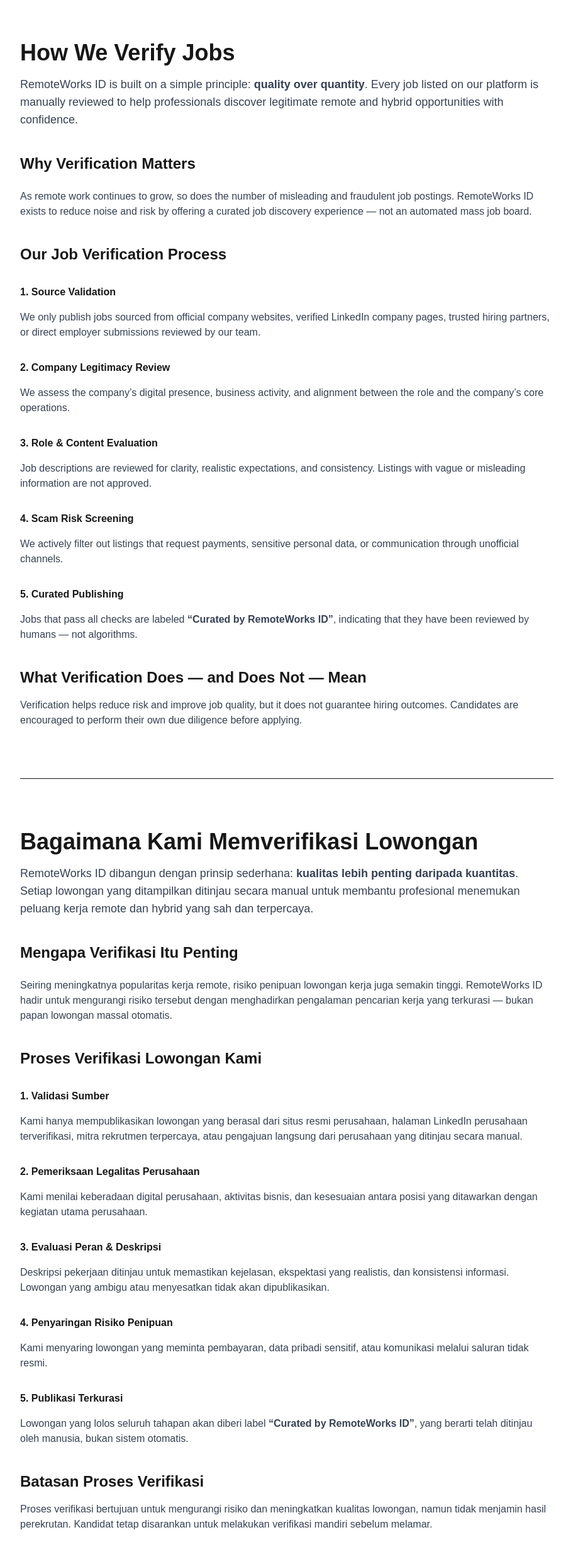
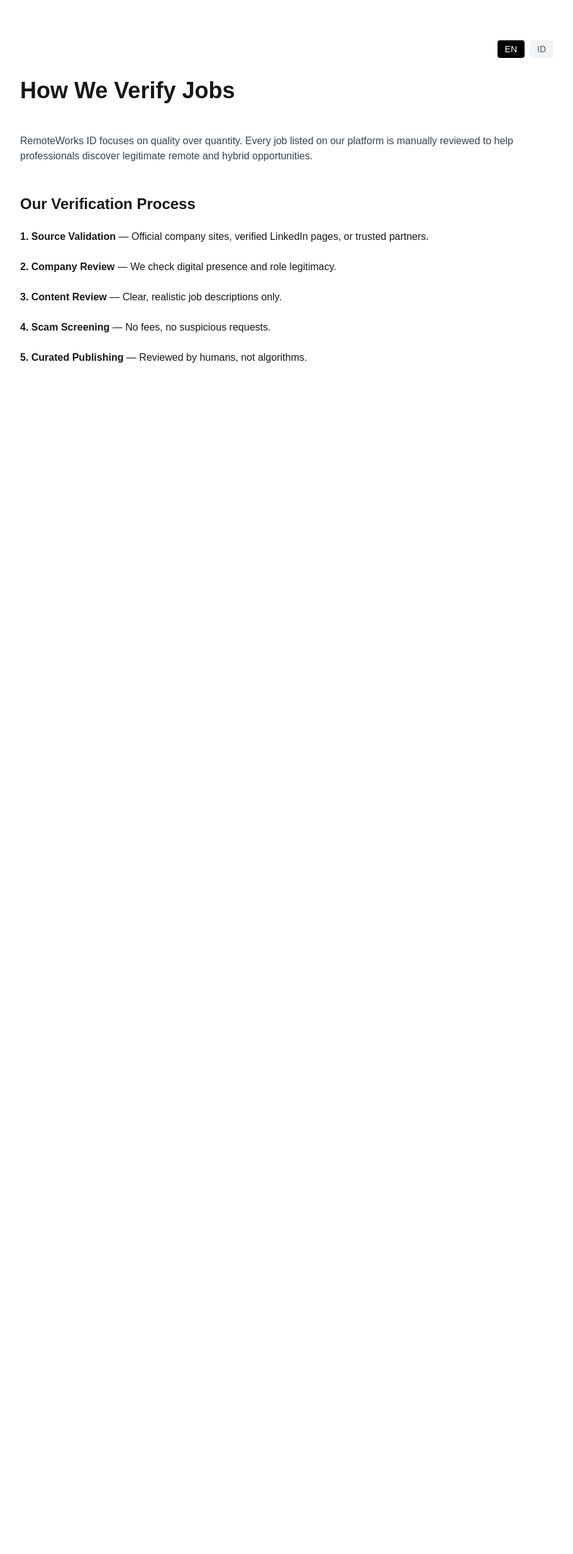
Before and after one commit to megakasmin/remoteworks-id, a Next.js app: page /verify in a window 1280 px wide. Shown: the top 2468 px of the page at 63% size, without its empty margins (184-1095 px from the left). After the commit the page ends 800 px from the top, so only its background shows below. Built offline with nearby package versions, Linux system fonts and the light colour scheme.

Commit message:
Add bilingual Verify and Trust & Safety pages with toggle

```diff
--- /dev/null
+++ b/app/trust-and-safety/TrustSafetyClient.tsx
@@ -0,0 +1,24 @@
+"use client";
+
+import { useState } from "react";
+import LanguageToggle from "@/components/LanguageToggle";
+
+export default function TrustSafetyClient({
+  en,
+  id,
+}: {
+  en: React.ReactNode;
+  id: React.ReactNode;
+}) {
+  const [lang, setLang] = useState<"en" | "id">("en");
+
+  return (
+    <>
+      <div className="flex justify-end mb-8">
+        <LanguageToggle language={lang} onChange={setLang} />
+      </div>
+
+      {lang === "en" ? en : id}
+    </>
+  );
+}
--- a/app/trust-and-safety/page.tsx
+++ b/app/trust-and-safety/page.tsx
@@ -1,135 +1,69 @@
 import type { Metadata } from "next";
+import TrustSafetyClient from "./TrustSafetyClient";
 
 export const metadata: Metadata = {
   title: "Trust & Safety — RemoteWorks ID",
   description:
-    "Learn how RemoteWorks ID protects job seekers, handles reports, and promotes a safe and transparent job discovery experience.",
+    "Learn how RemoteWorks ID protects users and promotes a safe, scam-free job discovery experience.",
 };
 
 export default function TrustSafetyPage() {
   return (
-    <main className="max-w-4xl mx-auto px-6 py-16 space-y-16">
-      {/* ================= ENGLISH ================= */}
-      <section className="space-y-8">
+    <main className="max-w-4xl mx-auto px-6 py-16">
+      <TrustSafetyClient
+        en={
+          <section className="space-y-10">
             <h1 className="text-4xl font-bold">Trust & Safety</h1>
 
-        <p className="text-gray-700">
-          RemoteWorks ID is committed to providing a safe, transparent, and
-          trustworthy job discovery experience for professionals seeking remote
-          and hybrid opportunities.
+            <p>
+              RemoteWorks ID is committed to providing a safe and transparent job
+              discovery experience.
             </p>
 
-        <div className="space-y-6">
-          <div>
-            <h2 className="text-2xl font-semibold">Our Commitment</h2>
-            <p className="text-gray-700 mt-2">
-              We aim to reduce exposure to job scams, misleading listings, and
-              unethical recruitment practices. While we curate job listings,
-              user awareness and responsible decision-making remain essential.
+            <ul className="list-disc list-inside space-y-2">
+              <li>No application fees</li>
+              <li>No requests for sensitive personal data</li>
+              <li>Communication via official company channels only</li>
+            </ul>
+
+            <p>
+              Report suspicious listings to{" "}
+              <strong>support@remoteworksid.com</strong>.
             </p>
-          </div>
 
-          <div>
-            <h2 className="text-2xl font-semibold">User Safety Guidelines</h2>
-            <ul className="list-disc list-inside text-gray-700 mt-2 space-y-1">
-              <li>Never pay fees to apply for a job</li>
-              <li>
-                Avoid sharing sensitive personal or financial information
-              </li>
-              <li>Communicate through official company channels only</li>
-            </ul>
-            <p className="text-gray-700 mt-2">
-              RemoteWorks ID will never request payments from job seekers.
+            <p className="text-sm text-gray-600">
+              RemoteWorks ID is not an employer and does not guarantee hiring
+              outcomes.
             </p>
-          </div>
-
-          <div>
-            <h2 className="text-2xl font-semibold">
-              Reporting Suspicious Listings
-            </h2>
-            <p className="text-gray-700 mt-2">
-              If you encounter a job listing that appears misleading,
-              suspicious, or unethical, please report it to us immediately.
-            </p>
-            <p className="font-medium mt-2">
-              Email: support@remoteworksid.com
-            </p>
-          </div>
-
-          <div>
-            <h2 className="text-2xl font-semibold">Disclaimer</h2>
-            <p className="text-gray-700 mt-2">
-              RemoteWorks ID is not an employer and does not guarantee hiring
-              outcomes. We act solely as a curated job discovery platform and
-              encourage users to conduct their own due diligence before
-              applying.
-            </p>
-          </div>
-        </div>
           </section>
-
-      {/* ================= INDONESIAN ================= */}
-      <section className="space-y-8 border-t pt-16">
+        }
+        id={
+          <section className="space-y-10">
             <h1 className="text-4xl font-bold">Keamanan & Kepercayaan</h1>
 
-        <p className="text-gray-700">
-          RemoteWorks ID berkomitmen untuk menyediakan pengalaman pencarian
-          lowongan kerja yang aman, transparan, dan dapat dipercaya bagi para
-          profesional yang mencari pekerjaan remote dan hybrid.
+            <p>
+              RemoteWorks ID berkomitmen menyediakan pengalaman pencarian kerja
+              yang aman dan transparan.
             </p>
 
-        <div className="space-y-6">
-          <div>
-            <h2 className="text-2xl font-semibold">Komitmen Kami</h2>
-            <p className="text-gray-700 mt-2">
-              Kami berupaya mengurangi risiko penipuan lowongan kerja, informasi
-              yang menyesatkan, dan praktik rekrutmen yang tidak etis. Meskipun
-              lowongan dikurasi, kewaspadaan pengguna tetap sangat penting.
+            <ul className="list-disc list-inside space-y-2">
+              <li>Tidak ada biaya melamar</li>
+              <li>Tidak meminta data pribadi sensitif</li>
+              <li>Gunakan saluran resmi perusahaan</li>
+            </ul>
+
+            <p>
+              Laporkan lowongan mencurigakan ke{" "}
+              <strong>support@remoteworksid.com</strong>.
             </p>
-          </div>
 
-          <div>
-            <h2 className="text-2xl font-semibold">
-              Panduan Keamanan untuk Pencari Kerja
-            </h2>
-            <ul className="list-disc list-inside text-gray-700 mt-2 space-y-1">
-              <li>Jangan pernah membayar biaya untuk melamar pekerjaan</li>
-              <li>
-                Hindari membagikan data pribadi atau keuangan yang sensitif
-              </li>
-              <li>
-                Berkomunikasilah hanya melalui saluran resmi perusahaan
-              </li>
-            </ul>
-            <p className="text-gray-700 mt-2">
-              RemoteWorks ID tidak pernah meminta pembayaran dari pencari kerja.
+            <p className="text-sm text-gray-600">
+              RemoteWorks ID bukan pihak pemberi kerja dan tidak menjamin hasil
+              perekrutan.
             </p>
-          </div>
-
-          <div>
-            <h2 className="text-2xl font-semibold">
-              Melaporkan Lowongan Mencurigakan
-            </h2>
-            <p className="text-gray-700 mt-2">
-              Jika Anda menemukan lowongan yang mencurigakan atau menyesatkan,
-              silakan laporkan kepada kami.
-            </p>
-            <p className="font-medium mt-2">
-              Email: support@remoteworksid.com
-            </p>
-          </div>
-
-          <div>
-            <h2 className="text-2xl font-semibold">Penafian</h2>
-            <p className="text-gray-700 mt-2">
-              RemoteWorks ID bukan pihak pemberi kerja dan tidak menjamin hasil
-              perekrutan. Kami berfungsi sebagai platform kurasi lowongan kerja
-              dan menyarankan pengguna untuk melakukan verifikasi mandiri
-              sebelum melamar.
-            </p>
-          </div>
-        </div>
           </section>
+        }
+      />
     </main>
   );
 }
--- /dev/null
+++ b/app/verify/VerifyClient.tsx
@@ -0,0 +1,24 @@
+"use client";
+
+import { useState } from "react";
+import LanguageToggle from "@/components/LanguageToggle";
+
+export default function VerifyClient({
+  en,
+  id,
+}: {
+  en: React.ReactNode;
+  id: React.ReactNode;
+}) {
+  const [lang, setLang] = useState<"en" | "id">("en");
+
+  return (
+    <>
+      <div className="flex justify-end mb-8">
+        <LanguageToggle language={lang} onChange={setLang} />
+      </div>
+
+      {lang === "en" ? en : id}
+    </>
+  );
+}
--- a/app/verify/page.tsx
+++ b/app/verify/page.tsx
@@ -1,4 +1,5 @@
 import type { Metadata } from "next";
+import VerifyClient from "./VerifyClient";
 
 export const metadata: Metadata = {
   title: "How We Verify Jobs — RemoteWorks ID",
@@ -8,184 +9,86 @@
 
 export default function VerifyPage() {
   return (
-    <main className="max-w-4xl mx-auto px-6 py-16 space-y-20">
-      {/* ================= ENGLISH ================= */}
-      <section className="space-y-10">
-        <header className="space-y-4">
+    <main className="max-w-4xl mx-auto px-6 py-16">
+      <VerifyClient
+        en={
+          <section className="space-y-12">
             <h1 className="text-4xl font-bold">How We Verify Jobs</h1>
-          <p className="text-lg text-gray-700">
-            RemoteWorks ID is built on a simple principle:{" "}
-            <strong>quality over quantity</strong>.
-            Every job listed on our platform is manually reviewed to help
-            professionals discover legitimate remote and hybrid opportunities
-            with confidence.
+
+            <p className="text-gray-700">
+              RemoteWorks ID focuses on quality over quantity. Every job listed
+              on our platform is manually reviewed to help professionals
+              discover legitimate remote and hybrid opportunities.
             </p>
-        </header>
 
-        <section className="space-y-6">
+            <div className="space-y-6">
               <h2 className="text-2xl font-semibold">
-            Why Verification Matters
-          </h2>
-          <p className="text-gray-700">
-            As remote work continues to grow, so does the number of misleading
-            and fraudulent job postings. RemoteWorks ID exists to reduce noise
-            and risk by offering a curated job discovery experience — not an
-            automated mass job board.
-          </p>
-        </section>
-
-        <section className="space-y-8">
-          <h2 className="text-2xl font-semibold">
-            Our Job Verification Process
+                Our Verification Process
               </h2>
 
-          <div className="space-y-4">
-            <h3 className="font-semibold">1. Source Validation</h3>
-            <p className="text-gray-700">
-              We only publish jobs sourced from official company websites,
-              verified LinkedIn company pages, trusted hiring partners, or
-              direct employer submissions reviewed by our team.
+              <p>
+                <strong>1. Source Validation</strong> — Official company sites,
+                verified LinkedIn pages, or trusted partners.
               </p>
-          </div>
-
-          <div className="space-y-4">
-            <h3 className="font-semibold">2. Company Legitimacy Review</h3>
-            <p className="text-gray-700">
-              We assess the company’s digital presence, business activity, and
-              alignment between the role and the company’s core operations.
+              <p>
+                <strong>2. Company Review</strong> — We check digital presence
+                and role legitimacy.
               </p>
-          </div>
-
-          <div className="space-y-4">
-            <h3 className="font-semibold">3. Role & Content Evaluation</h3>
-            <p className="text-gray-700">
-              Job descriptions are reviewed for clarity, realistic expectations,
-              and consistency. Listings with vague or misleading information are
-              not approved.
+              <p>
+                <strong>3. Content Review</strong> — Clear, realistic job
+                descriptions only.
               </p>
-          </div>
-
-          <div className="space-y-4">
-            <h3 className="font-semibold">4. Scam Risk Screening</h3>
-            <p className="text-gray-700">
-              We actively filter out listings that request payments, sensitive
-              personal data, or communication through unofficial channels.
+              <p>
+                <strong>4. Scam Screening</strong> — No fees, no suspicious
+                requests.
               </p>
-          </div>
-
-          <div className="space-y-4">
-            <h3 className="font-semibold">5. Curated Publishing</h3>
-            <p className="text-gray-700">
-              Jobs that pass all checks are labeled{" "}
-              <strong>“Curated by RemoteWorks ID”</strong>, indicating that they
-              have been reviewed by humans — not algorithms.
+              <p>
+                <strong>5. Curated Publishing</strong> — Reviewed by humans, not
+                algorithms.
               </p>
             </div>
           </section>
-
-        <section className="space-y-4">
-          <h2 className="text-2xl font-semibold">
-            What Verification Does — and Does Not — Mean
-          </h2>
-          <p className="text-gray-700">
-            Verification helps reduce risk and improve job quality, but it does
-            not guarantee hiring outcomes. Candidates are encouraged to perform
-            their own due diligence before applying.
-          </p>
-        </section>
-      </section>
-
-      {/* ================= INDONESIAN ================= */}
-      <section className="space-y-10 border-t pt-20">
-        <header className="space-y-4">
+        }
+        id={
+          <section className="space-y-12">
             <h1 className="text-4xl font-bold">
               Bagaimana Kami Memverifikasi Lowongan
             </h1>
-          <p className="text-lg text-gray-700">
-            RemoteWorks ID dibangun dengan prinsip sederhana:{" "}
-            <strong>kualitas lebih penting daripada kuantitas</strong>.
-            Setiap lowongan yang ditampilkan ditinjau secara manual untuk
-            membantu profesional menemukan peluang kerja remote dan hybrid
-            yang sah dan terpercaya.
+
+            <p className="text-gray-700">
+              RemoteWorks ID mengutamakan kualitas dibandingkan kuantitas.
+              Setiap lowongan ditinjau secara manual untuk memastikan
+              keabsahan dan relevansinya.
             </p>
-        </header>
 
-        <section className="space-y-6">
+            <div className="space-y-6">
               <h2 className="text-2xl font-semibold">
-            Mengapa Verifikasi Itu Penting
-          </h2>
-          <p className="text-gray-700">
-            Seiring meningkatnya popularitas kerja remote, risiko penipuan
-            lowongan kerja juga semakin tinggi. RemoteWorks ID hadir untuk
-            mengurangi risiko tersebut dengan menghadirkan pengalaman pencarian
-            kerja yang terkurasi — bukan papan lowongan massal otomatis.
-          </p>
-        </section>
-
-        <section className="space-y-8">
-          <h2 className="text-2xl font-semibold">
-            Proses Verifikasi Lowongan Kami
+                Proses Verifikasi Kami
               </h2>
 
-          <div className="space-y-4">
-            <h3 className="font-semibold">1. Validasi Sumber</h3>
-            <p className="text-gray-700">
-              Kami hanya mempublikasikan lowongan yang berasal dari situs resmi
-              perusahaan, halaman LinkedIn perusahaan terverifikasi, mitra
-              rekrutmen terpercaya, atau pengajuan langsung dari perusahaan
-              yang ditinjau secara manual.
+              <p>
+                <strong>1. Validasi Sumber</strong> — Situs resmi perusahaan atau
+                LinkedIn terverifikasi.
               </p>
-          </div>
-
-          <div className="space-y-4">
-            <h3 className="font-semibold">2. Pemeriksaan Legalitas Perusahaan</h3>
-            <p className="text-gray-700">
-              Kami menilai keberadaan digital perusahaan, aktivitas bisnis, dan
-              kesesuaian antara posisi yang ditawarkan dengan kegiatan utama
-              perusahaan.
+              <p>
+                <strong>2. Pemeriksaan Perusahaan</strong> — Aktivitas dan
+                kredibilitas.
               </p>
-          </div>
-
-          <div className="space-y-4">
-            <h3 className="font-semibold">
-              3. Evaluasi Peran & Deskripsi
-            </h3>
-            <p className="text-gray-700">
-              Deskripsi pekerjaan ditinjau untuk memastikan kejelasan,
-              ekspektasi yang realistis, dan konsistensi informasi. Lowongan
-              yang ambigu atau menyesatkan tidak akan dipublikasikan.
+              <p>
+                <strong>3. Review Deskripsi</strong> — Jelas dan realistis.
               </p>
-          </div>
-
-          <div className="space-y-4">
-            <h3 className="font-semibold">4. Penyaringan Risiko Penipuan</h3>
-            <p className="text-gray-700">
-              Kami menyaring lowongan yang meminta pembayaran, data pribadi
-              sensitif, atau komunikasi melalui saluran tidak resmi.
+              <p>
+                <strong>4. Penyaringan Penipuan</strong> — Tanpa biaya atau
+                permintaan mencurigakan.
               </p>
-          </div>
-
-          <div className="space-y-4">
-            <h3 className="font-semibold">5. Publikasi Terkurasi</h3>
-            <p className="text-gray-700">
-              Lowongan yang lolos seluruh tahapan akan diberi label{" "}
-              <strong>“Curated by RemoteWorks ID”</strong>, yang berarti telah
-              ditinjau oleh manusia, bukan sistem otomatis.
+              <p>
+                <strong>5. Publikasi Terkurasi</strong> — Ditinjau manual oleh
+                tim.
               </p>
             </div>
           </section>
-
-        <section className="space-y-4">
-          <h2 className="text-2xl font-semibold">
-            Batasan Proses Verifikasi
-          </h2>
-          <p className="text-gray-700">
-            Proses verifikasi bertujuan untuk mengurangi risiko dan meningkatkan
-            kualitas lowongan, namun tidak menjamin hasil perekrutan. Kandidat
-            tetap disarankan untuk melakukan verifikasi mandiri sebelum melamar.
-          </p>
-        </section>
-      </section>
+        }
+      />
     </main>
   );
 }
--- /dev/null
+++ b/components/LanguageToggle.tsx
@@ -0,0 +1,36 @@
+"use client";
+
+type Language = "en" | "id";
+
+export default function LanguageToggle({
+  language,
+  onChange,
+}: {
+  language: Language;
+  onChange: (lang: Language) => void;
+}) {
+  return (
+    <div className="flex gap-2 text-sm">
+      <button
+        onClick={() => onChange("en")}
+        className={`px-3 py-1 rounded ${
+          language === "en"
+            ? "bg-black text-white"
+            : "bg-gray-100 text-gray-600"
+        }`}
+      >
+        EN
+      </button>
+      <button
+        onClick={() => onChange("id")}
+        className={`px-3 py-1 rounded ${
+          language === "id"
+            ? "bg-black text-white"
+            : "bg-gray-100 text-gray-600"
+        }`}
+      >
+        ID
+      </button>
+    </div>
+  );
+}
```
Lines whose indentation alone changed are shown as unchanged.
